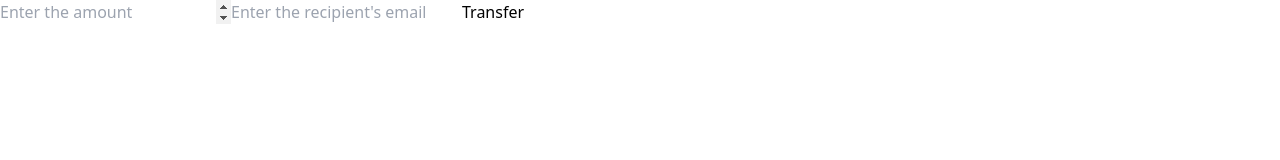
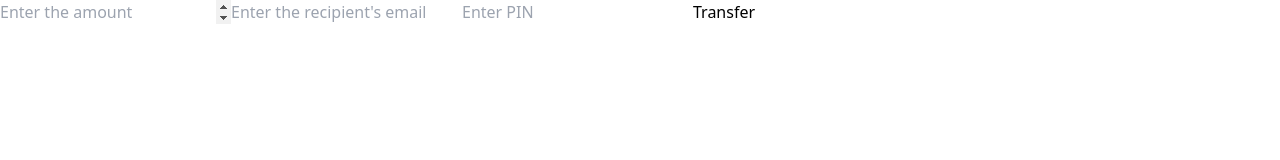
Before and after one commit to Akshaj05/e-wallet, a React (Vite) app: page /transfer in a window 1280 px wide. Shown: the top 160 px of the page. Built offline with nearby package versions, Linux system fonts and the light colour scheme.

Commit message:
Transfer Validation WIP

```diff
--- a/src/App.jsx
+++ b/src/App.jsx
@@ -6,6 +6,8 @@ import SignUp from "./pages/signup";
 import Homepage from "./pages/homepage";
 // import SignUp2 from "./pages/signup-2";
 import Transfer from "./pages/transfer";
+import Pointshop from "./pages/pointshop";
+import Profile from "./pages/profile";
 import { UserContext } from "./UserContext";
 import { UserProvider } from "./UserContext";
 
@@ -23,6 +25,8 @@ function App() {
               {/* <Route path="/signup-2" element={<SignUp2 />} /> */}
               <Route path="/homepage" element={<Homepage />} />
               <Route path="/transfer" element={<Transfer />} />
+              <Route path="/shop" element={<Pointshop />} />
+              <Route path="/profile" element={<Profile />} />
             </Routes>
           </Router>
         </div>
--- a/src/components/navbar.jsx
+++ b/src/components/navbar.jsx
@@ -19,7 +19,7 @@ const Navbar = () => {
           <img src={Transaction1} className=" p-5" alt="Home"></img>
         </div>
       </Link>
-      <Link to="/pointshop">
+      <Link to="/shop">
         <div className="text-white">
           <img src={Pointshop1} className=" p-5" alt="Home"></img>
         </div>
--- /dev/null
+++ b/src/pages/pointshop.jsx
@@ -0,0 +1,13 @@
+import React from "react";
+import Navbar from "../components/navbar";
+
+const Pointshop = () => {
+  return (
+    <div>
+      Profile
+      <Navbar />
+    </div>
+  );
+};
+
+export default Pointshop;
--- /dev/null
+++ b/src/pages/profile.jsx
@@ -0,0 +1,12 @@
+import React from "react";
+import Navbar from "../components/navbar";
+const Profile = () => {
+  return (
+    <div>
+      Profile
+      <Navbar />
+    </div>
+  );
+};
+
+export default Profile;
--- a/src/pages/signup.jsx
+++ b/src/pages/signup.jsx
@@ -15,7 +15,7 @@ const SignUp = () => {
   const [email, setEmail] = useState("");
   const [password, setPassword] = useState("");
   const [username, setUsername] = useState("");
-  const [pin, setPin] = useState("");
+  const [pin, setPin] = useState(0);
   const [balance, setBalance] = useState(0);
 
   const onSubmit = async (e) => {
@@ -46,7 +46,7 @@ const SignUp = () => {
     const user = {
       username,
       email,
-      pin,
+      pin: Number(pin),
       balance: Number(balance),
     };
     await setDoc(doc(db, "users", userId), user);
--- a/src/pages/transfer.jsx
+++ b/src/pages/transfer.jsx
@@ -16,6 +16,8 @@ const Transfer = () => {
   const { uid: uid } = useContext(UserContext);
   const [amount, setAmount] = useState(0);
   const [email, setEmail] = useState("");
+  const [pin, setPIN] = useState(0);
+  console.log(pin);
   console.log(typeof uid, uid);
   const handleTransfer = async (event) => {
     event.preventDefault();
@@ -24,11 +26,18 @@ const Transfer = () => {
     const userDoc = docRef(db, "users", uid);
     const userDocData = await getDoc(userDoc);
     const userBalance = Number(userDocData.data().balance);
+    const userPIN = userDocData.data().pin;
+    console.log(userPIN);
     console.log(userDoc);
     // Subtract the amount from current user's balance
     const newBalance = userBalance - amount;
     if (newBalance < 0) {
       console.log("Insufficient balance");
+      return;
+    }
+    // Verify PIN
+    if (pin !== userPIN) {
+      console.log("Invalid PIN");
       return;
     }
     // Fetch recipient user's UID using their email
@@ -75,6 +84,12 @@ const Transfer = () => {
           placeholder="Enter the recipient's email"
           onChange={(e) => setEmail(e.target.value)}
         />
+        <input
+          type="password"
+          id="pin"
+          placeholder="Enter PIN"
+          OnChange={(e) => setPIN(e.target.value)}
+        />
         <button type="submit">Transfer</button>
       </form>
       <Navbar />
```
